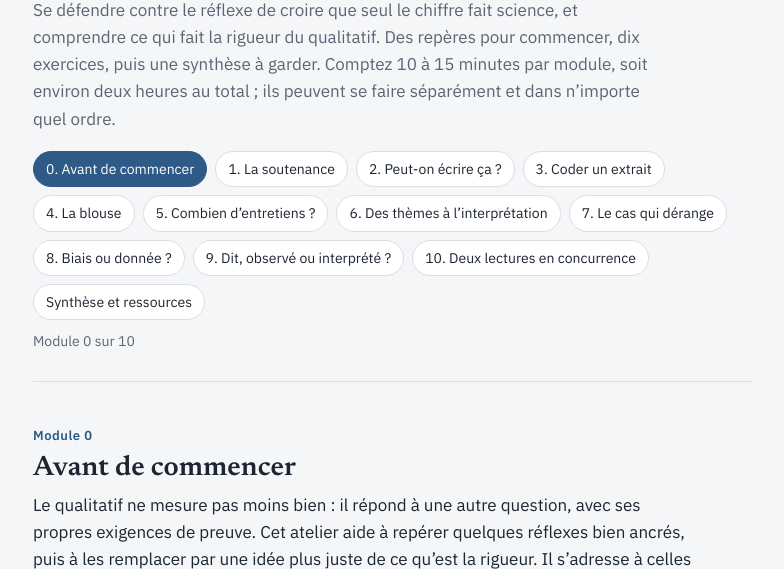
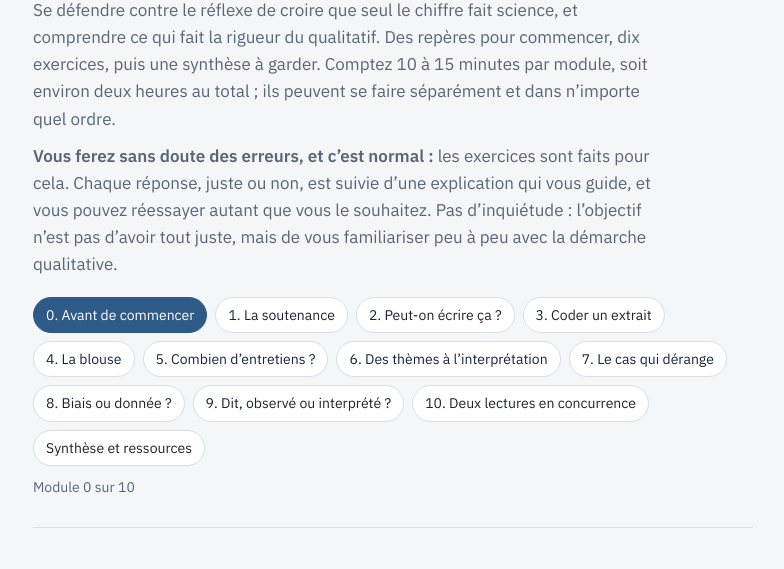
Before and after one commit to seelebrn/atelier-pas-representatif, a plain HTML site: page index.html in a window 1280 px wide. Shown: the part 132-701 px from the top of the page, without its empty margins (247-1031 px from the left). Drawn offline with Linux system fonts and the light colour scheme.

Commit message:
Ajoute un message rassurant sur les erreurs en tête de l'atelier
Co-Authored-By: Claude Opus 5.5 <noreply@anthropic.com>

```diff
--- a/index.html
+++ b/index.html
@@ -217,6 +217,7 @@ footer p{margin:0}
   <p class="kicker">Consultation d’aide méthodologique F2RSM Psy · auto-formation</p>
   <h1>« Mais ce n’est pas représentatif ! »</h1>
   <p class="lede">Se défendre contre le réflexe de croire que seul le chiffre fait science, et comprendre ce qui fait la rigueur du qualitatif. Des repères pour commencer, dix exercices, puis une synthèse à garder. Comptez 10 à 15 minutes par module, soit environ deux heures au total ; ils peuvent se faire séparément et dans n’importe quel ordre.</p>
+  <p class="lede"><strong>Vous ferez sans doute des erreurs, et c’est normal :</strong> les exercices sont faits pour cela. Chaque réponse, juste ou non, est suivie d’une explication qui vous guide, et vous pouvez réessayer autant que vous le souhaitez. Pas d’inquiétude : l’objectif n’est pas d’avoir tout juste, mais de vous familiariser peu à peu avec la démarche qualitative.</p>
   <nav class="toc" aria-label="Modules">
     <a href="#reperes">0. Avant de commencer</a>
     <a href="#soutenance">1. La soutenance</a>
```
